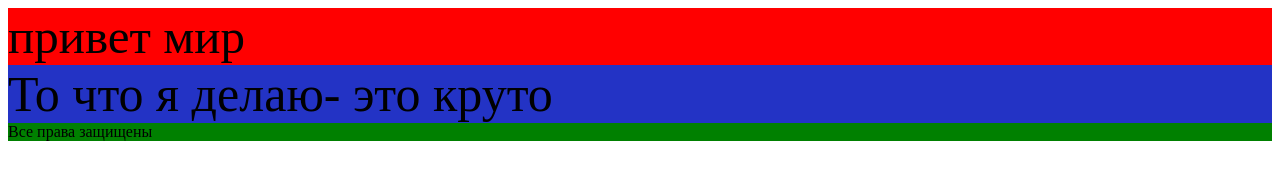
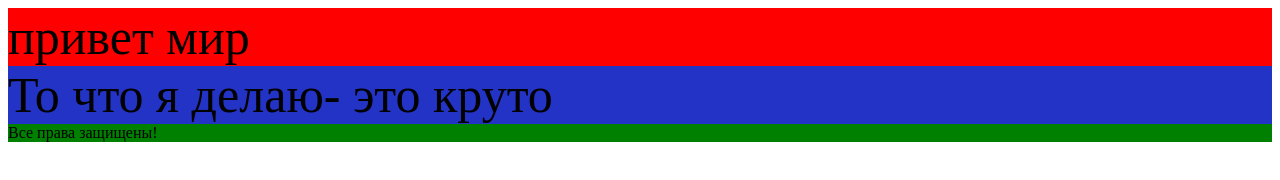
Before and after one commit to Nbvehsxtd/first-projekt, a plain HTML site: page index.html in a window 1280 px wide. Drawn offline with Linux system fonts and the light colour scheme.

Commit message:
сделано

```diff
--- a/index.html
+++ b/index.html
@@ -9,6 +9,6 @@
     <div class="div">привет мир</div>
     <div class="div1">То что я делаю- это круто</div>
     <link rel="stylesheet" href="style.css">
-    <footer class="footer">Все права защищены</footer>
+    <footer class="footer">Все права защищены!</footer>
 </body>
 </html>
--- a/style.css
+++ b/style.css
@@ -2,7 +2,7 @@
     background-color: green;
 }
 .div {
-    font-size: 49px;
+    font-size: 50px;
     background-color: red;
 }
 .div1 {
```
